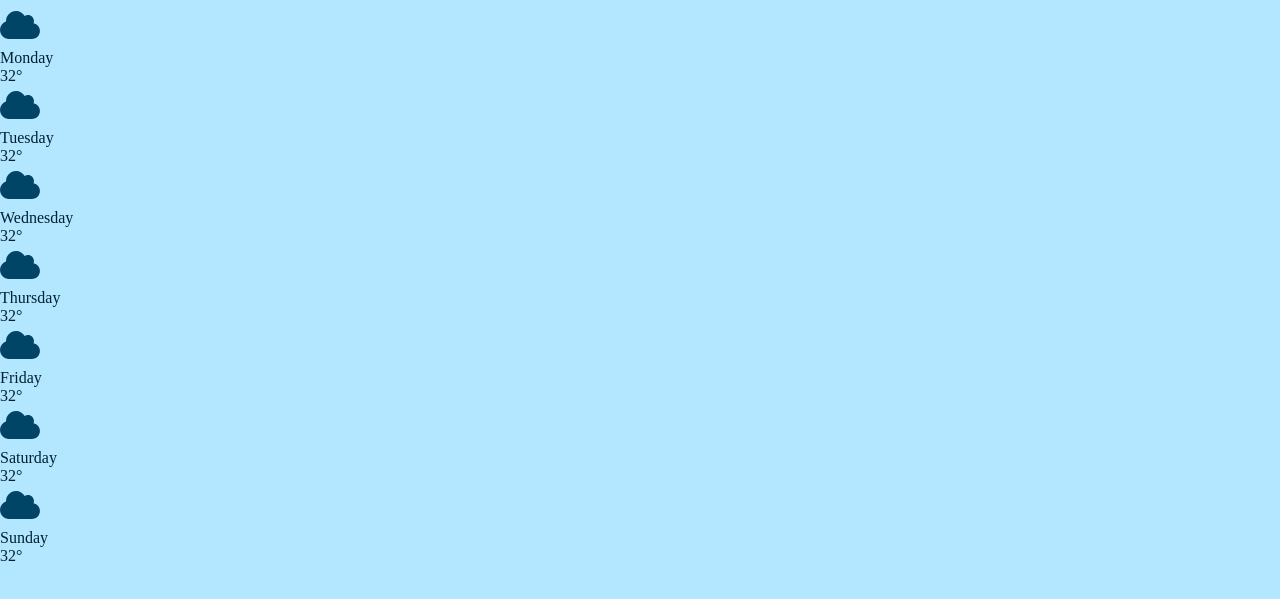
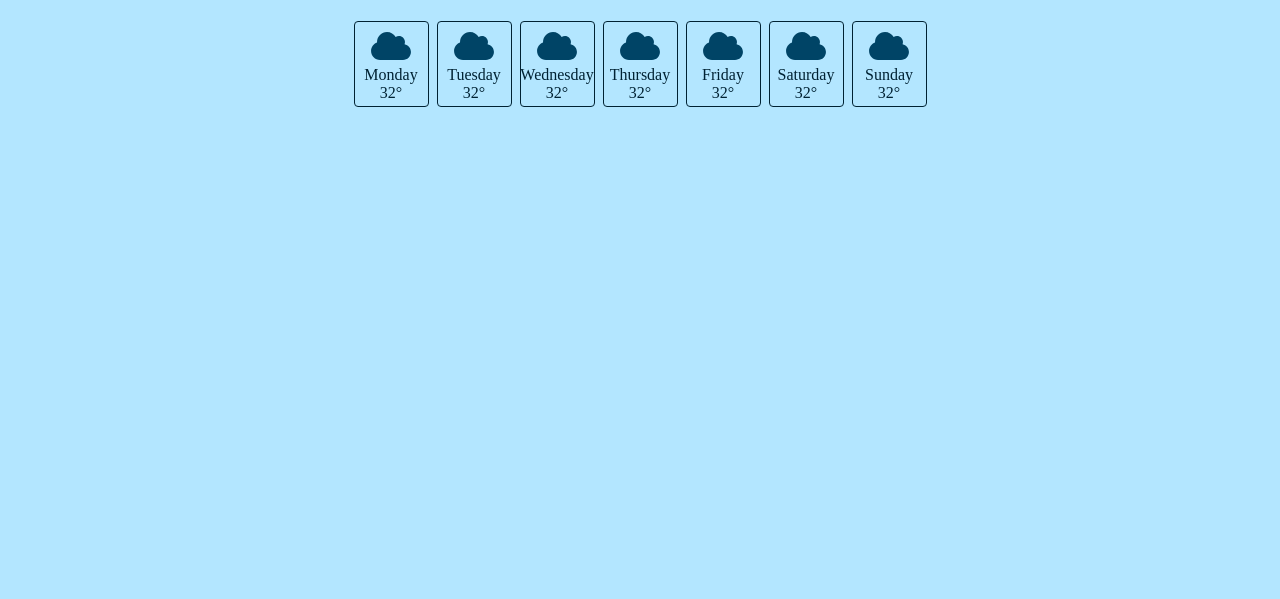
Before and after one commit to Metranohm/weather-app, a plain HTML site: page index.html in a window 1280 px wide. Shown: the part 119-718 px from the top of the page. Drawn offline with Linux system fonts and the light colour scheme.

Commit message:
complete css

```diff
--- a/style.css
+++ b/style.css
@@ -44,7 +44,7 @@ body {
     margin-left: 1rem;
 }
 
-.header-right {
+.header-right{
     display: grid;
     width: 50%;
     justify-content: space-around;
@@ -70,3 +70,20 @@ body {
     font-weight: lighter;
     font-size: 0.75rem;
 }
+
+.day-section {
+    display: grid;
+    grid-template-columns: repeat(auto-fit, 75px);
+    gap: .5rem;
+    justify-content: center;
+    padding: 1rem;
+}
+
+.day-card {
+    display: flex;
+    flex-direction: column;
+    align-items: center;
+    border: 1px solid hsl(200, 100%, 10%);
+    border-radius: .25rem;
+    padding: .25rem;
+}
```
